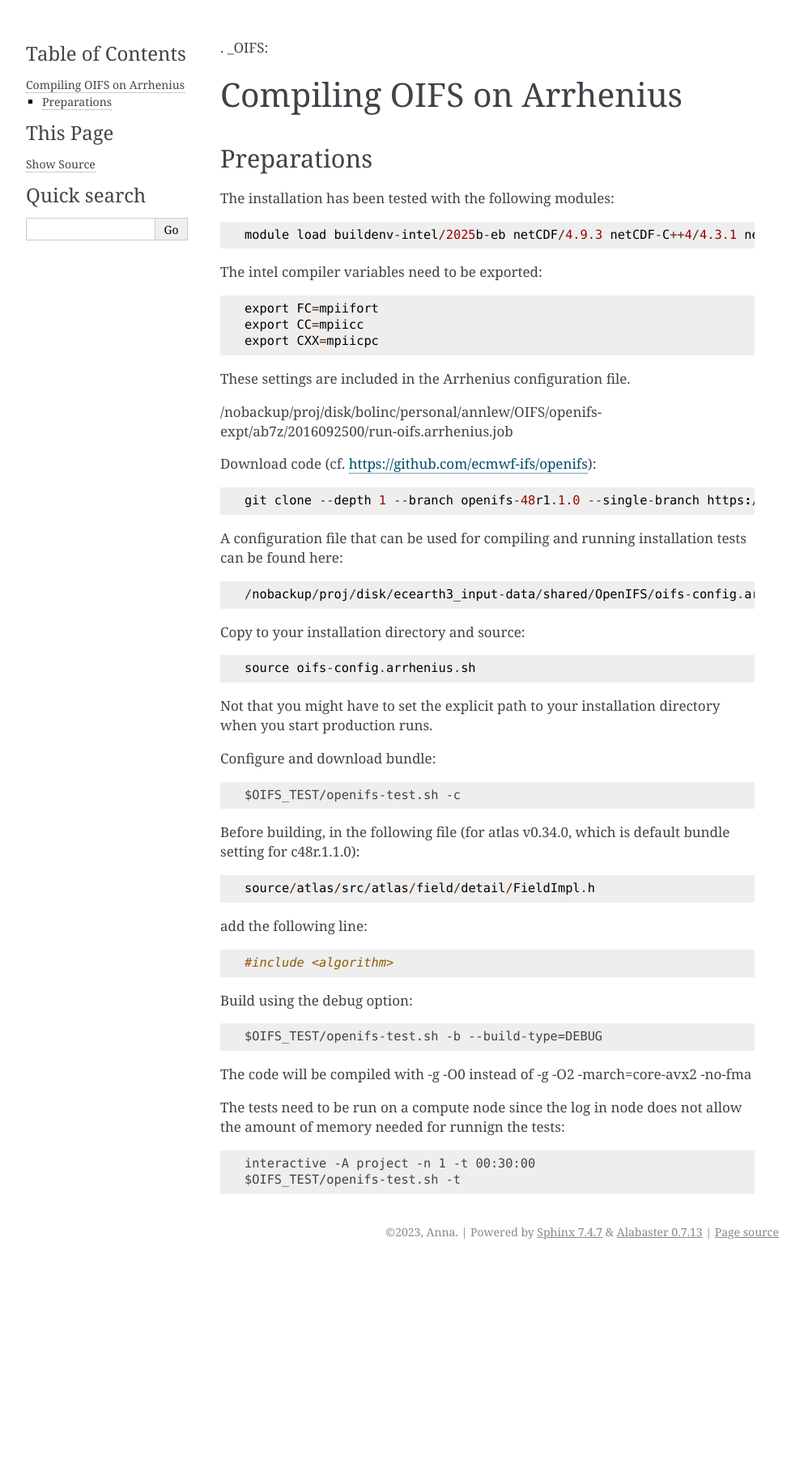
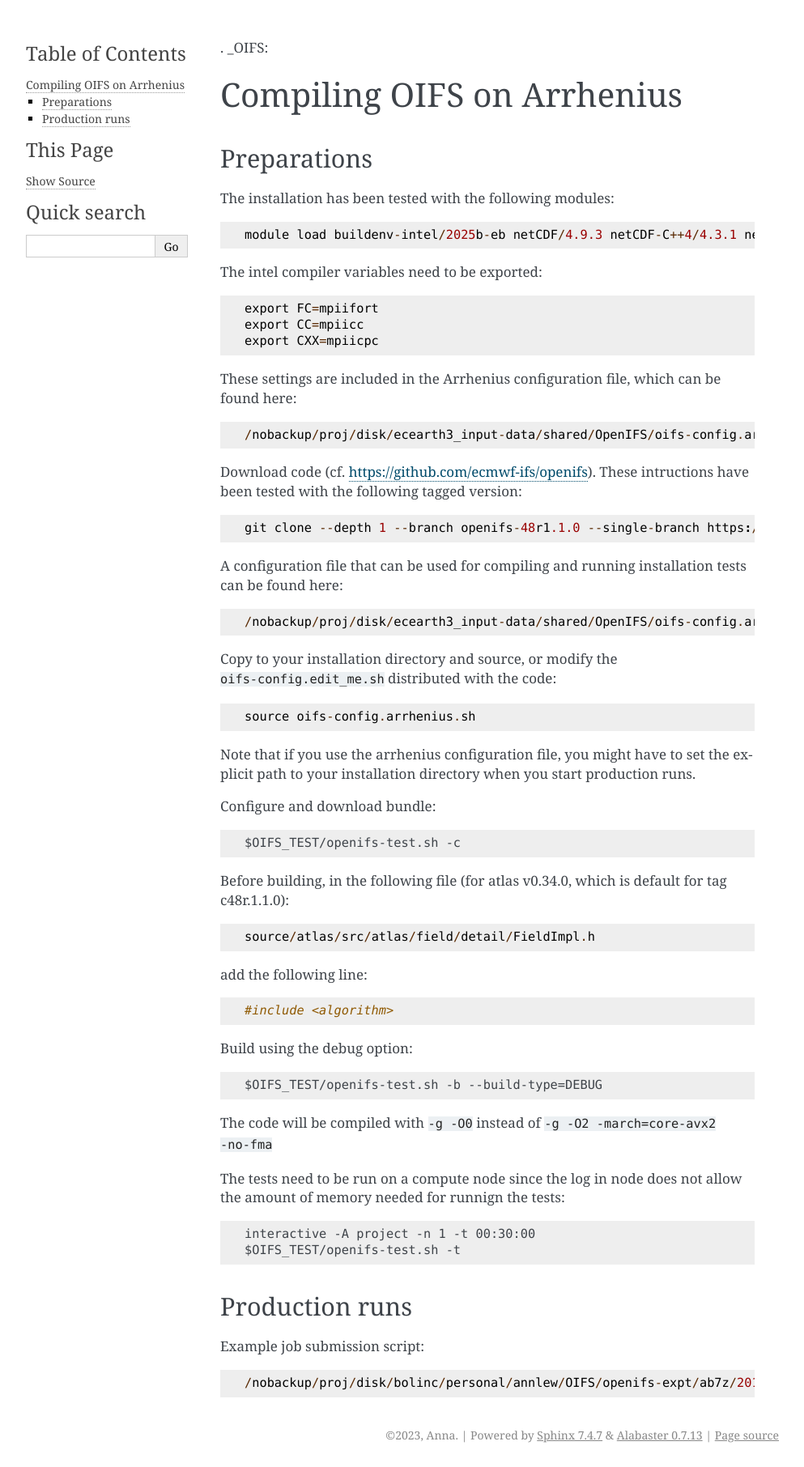
Before and after one commit to annlew/BCsupport, a Sphinx documentation site: the page built from doc/CodesArr/OIFS.rst, in a window 1280 px wide. Shown: the whole page at 81% size, without its empty margins (148-1141 px from the left). Built offline with Sphinx 7.4.7, drawn with Linux system fonts in a browser that asks for light colours; before the commit the page ends 1561 px from its top, so only the background shows below that.

Commit message:
update oifs build instructions

```diff
--- a/doc/CodesArr/OIFS.rst
+++ b/doc/CodesArr/OIFS.rst
@@ -16,11 +16,12 @@
     export CC=mpiicc
     export CXX=mpiicpc
 
-These settings are included in the Arrhenius configuration file.
+These settings are included in the Arrhenius configuration file, which can be found here::
 
-/nobackup/proj/disk/bolinc/personal/annlew/OIFS/openifs-expt/ab7z/2016092500/run-oifs.arrhenius.job
+   /nobackup/proj/disk/ecearth3_input-data/shared/OpenIFS/oifs-config.arrhenius.sh
 
-Download code (cf. https://github.com/ecmwf-ifs/openifs)::
+
+Download code (cf. https://github.com/ecmwf-ifs/openifs). These intructions have been tested with the following tagged version::
 
     git clone --depth 1 --branch openifs-48r1.1.0 --single-branch https://github.com/ecmwf-ifs/openifs.git openifs-48r1.1.0
 
@@ -29,18 +30,17 @@
 
     /nobackup/proj/disk/ecearth3_input-data/shared/OpenIFS/oifs-config.arrhenius.sh
 
-Copy to your installation directory and source::
+Copy to your installation directory and source, or modify the ``oifs-config.edit_me.sh`` distributed with the code::
 
     source oifs-config.arrhenius.sh
 
-
-Not that you might have to set the explicit path to your installation directory when you start production runs.
+Note that if you use the arrhenius configuration file, you might have to set the explicit path to your installation directory when you start production runs.
 
 Configure and download bundle::
 
     $OIFS_TEST/openifs-test.sh -c
 
-Before building, in the following file (for atlas v0.34.0, which is default bundle setting for c48r.1.1.0)::
+Before building, in the following file (for atlas v0.34.0, which is default for tag c48r.1.1.0)::
 
     source/atlas/src/atlas/field/detail/FieldImpl.h
 
@@ -52,9 +52,16 @@
 
     $OIFS_TEST/openifs-test.sh -b --build-type=DEBUG
 
-The code will be compiled with -g -O0 instead of -g -O2 -march=core-avx2 -no-fma
+The code will be compiled with ``-g -O0`` instead of ``-g -O2 -march=core-avx2 -no-fma``
 
 The tests need to be run on a compute node since the log in node does not allow the amount of memory needed for runnign the tests::
 
     interactive -A project -n 1 -t 00:30:00
     $OIFS_TEST/openifs-test.sh -t
+
+Production runs
++++++++++++++++++
+
+Example job submission script::
+
+   /nobackup/proj/disk/bolinc/personal/annlew/OIFS/openifs-expt/ab7z/2016092500/run-oifs.arrhenius.job
```
